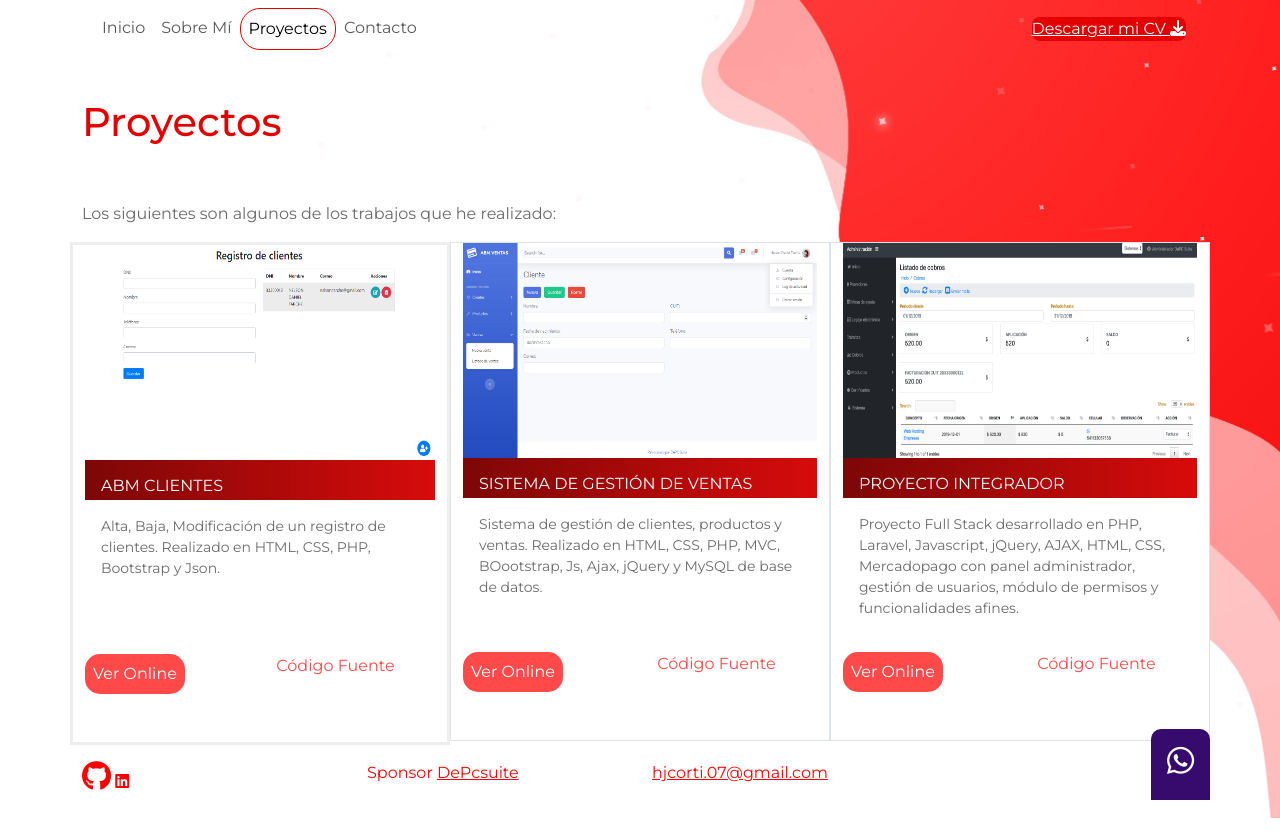
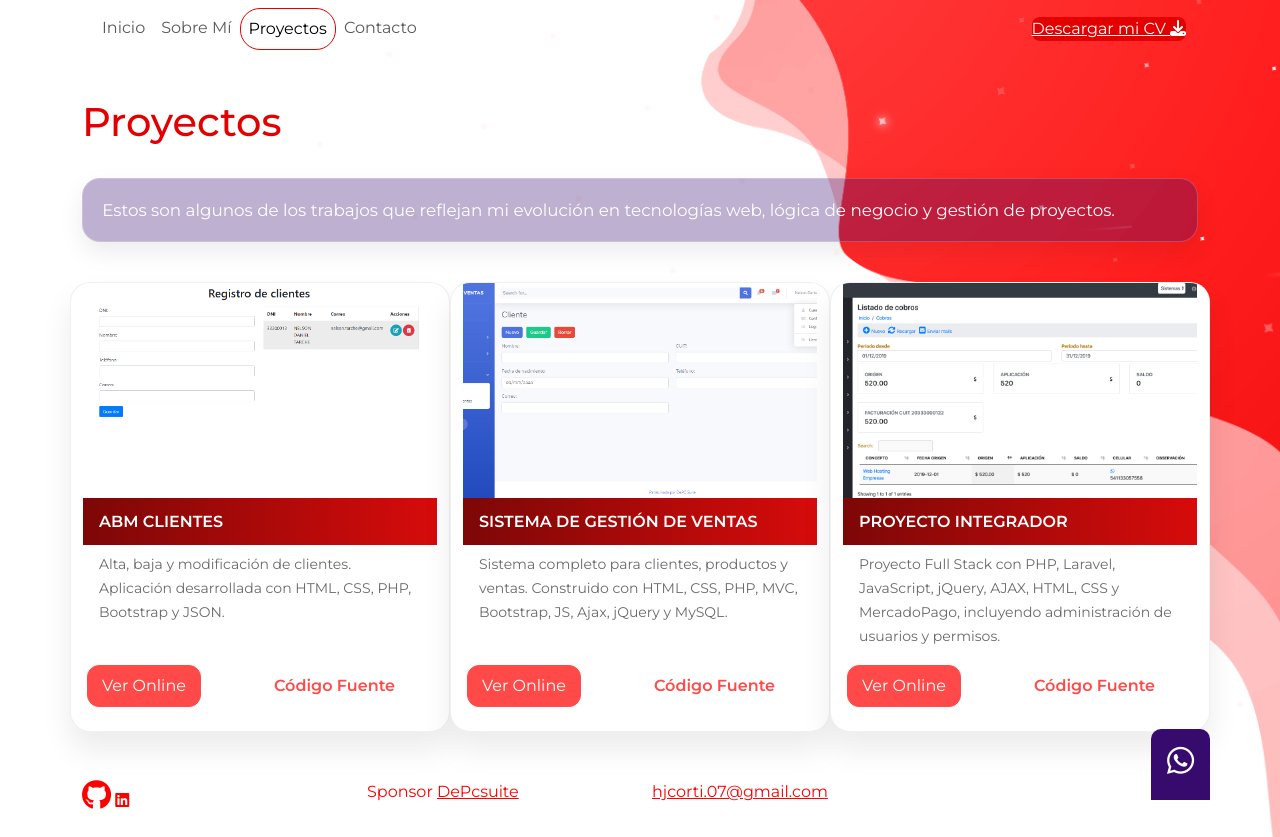
Before and after one commit to hjcorti/portfolio, a PHP site: page /proyectos.html in a window 1280 px wide. Run offline with PHP 8.4, Linux system fonts and the light colour scheme.

Commit message:
actualizacion-septiembre26
pulido con algo de ia

```diff
--- a/css/estilos.css
+++ b/css/estilos.css
@@ -8,10 +8,93 @@ body {
     background-size: cover;
     background-attachment: fixed;
 }
+#contacto main {
+    padding-bottom: 3rem;
+}
+#contacto .contact-intro {
+    color: #ffffff;
+    font-size: 1.05rem;
+    line-height: 1.8;
+    background: rgba(55, 10, 109, 0.45);
+    border: 1px solid rgba(255, 255, 255, 0.25);
+    border-radius: 18px;
+    padding: 1.25rem 1rem;
+    box-shadow: 0 10px 25px rgba(0, 0, 0, 0.08);
+}
+#contacto .contact-form {
+    background: rgba(255, 255, 255, 0.92);
+    border: 1px solid rgba(255, 255, 255, 0.7);
+    border-radius: 22px;
+    padding: 1.5rem;
+    box-shadow: 0 18px 35px rgba(0, 0, 0, 0.12);
+}
+#contacto .contact-form .form-control {
+    border: 1px solid #e7d7f6;
+    border-radius: 14px;
+    padding: 0.8rem 1rem;
+    background-color: #fff;
+}
+#contacto .contact-form .form-control:focus {
+    border-color: #370a6d;
+    box-shadow: 0 0 0 0.2rem rgba(55, 10, 109, 0.15);
+}
+#contacto .contact-form textarea {
+    min-height: 140px;
+    resize: vertical;
+}
+#contacto .btn {
+    padding: 0.75rem 1.6rem;
+    font-weight: 600;
+    letter-spacing: 0.04em;
+}
+#contacto footer .redes-sociales {
+    display: flex;
+    align-items: center;
+    gap: 1rem;
+}
+#contacto footer .redes-sociales a {
+    display: inline-flex;
+    align-items: center;
+    justify-content: center;
+    width: 40px;
+    height: 40px;
+    border-radius: 50%;
+    background-color: rgba(255, 255, 255, 0.12);
+    transition: transform 0.2s ease, background-color 0.2s ease;
+}
+#contacto footer .redes-sociales a:hover {
+    transform: translateY(-2px);
+    background-color: rgba(255, 255, 255, 0.2);
+}
+#contacto footer a {
+    text-decoration: none;
+}
+#contacto footer .fa-linkedin,
+#contacto footer .fa-linkedin-in {
+    color: #ffffff;
+    font-size: 20px;
+}
+#contacto footer .fa-github {
+    font-size: 24px;
+    color: white;
+}
 #proyectos {
     background-image: url("../images/fondo-proyectos.png");
-    background-size: 100%;
+    background-size: cover;
     background-repeat: no-repeat;
+}
+#proyectos main {
+    padding-bottom: 3rem;
+}
+#proyectos .project-intro {
+    color: #ffffff;
+    font-size: 1.05rem;
+    line-height: 1.8;
+    background: rgba(55, 10, 109, 0.32);
+    border: 1px solid rgba(255,255,255,0.2);
+    border-radius: 18px;
+    padding: 1rem 1.2rem;
+    box-shadow: 0 10px 25px rgba(0,0,0,0.08);
 }
 #index {
     background-image: url("../images/fondo-contacto\ \(1\).png");
@@ -140,83 +223,168 @@ div {
 }
 .proyecto {
     background-color: white;
-    border: 3px solid #eee;
+    border: 1px solid rgba(0, 0, 0, 0.06);
+    border-radius: 20px;
+    box-shadow: 0 18px 30px rgba(0, 0, 0, 0.08);
+    overflow: hidden;
+    min-height: 100%;
 }
 .proyecto h2 {
     font-size: 16px;
     text-transform: uppercase;
     color: white;
     background: linear-gradient(90deg, rgba(125, 7, 7, 1) 0%, rgba(215, 11, 11, 1) 100%);
-    font-weight: 400;
-    height: 40px;
+    font-weight: 600;
     width: 100%;
-    padding: 16px;
+    padding: 14px 16px;
+    margin: 0;
 }
-.proyecto img{
+.proyecto img {
     height: 215px;
+    width: 100%;
+    object-fit: cover;
+    display: block;
 }
-.proyecto p{
+.proyecto p {
     font-size: 14px;
-    height: 130px;
+    line-height: 1.7;
+    min-height: 120px;
+    margin-bottom: 0;
 }
-.proyecto{
+.proyecto {
     background-color: white;
 }
 .btn-rojo{
     color: white;
     background-color: #ff4a49;
-    border:1px ;
-    padding: 8px;
+    border:1px solid #ff4a49;
+    padding: 8px 14px;
     text-decoration: none;
+    display: inline-block;
+    border-radius: 12px;
 }
 .btn-rojo:hover {
     color: white;
     background-color: #370a6d;
-    border: 1px;
-    border-radius: 15px;
+    border-color: #370a6d;
+    border-radius: 12px;
 }
 .link-rojo{
     color: #ff4a49;
     text-decoration: none;
+    font-weight: 600;
+}
+.link-rojo:hover {
+    color: #370a6d;
+    text-decoration: underline;
 }
 #index img {
-    height: 400px;
-    overflow: clip;
-    overflow: content-box;
+    height: 350px;
+    transition: transform 0.25s ease, filter 0.25s ease;
+    filter: drop-shadow(0 16px 22px rgba(0, 0, 0, 0.2));
 }
 #index img:hover{
-    height: 450px;
+    transform: translateY(-8px) scale(1.02);
 }
 #index p {
-        color: white;
-        border: 1px solid white;
-        font-weight: 600;
-        border-radius: 20px;
-        font-size: 17px;
-        margin: 0px 0px 16px;
-        padding: 4px 0px;
+    margin: 0px 0px 16px;
+}
+.hero-home {
+    padding-bottom: 2rem;
+}
+.hero-badge {
+    display: inline-block;
+    color: white;
+    border: 1px solid rgba(255, 255, 255, 0.7);
+    background: rgba(255, 255, 255, 0.08);
+    font-weight: 600;
+    border-radius: 999px;
+    font-size: 0.9rem;
+    padding: 0.55rem 1rem;
+    letter-spacing: 0.03em;
+}
+.hero-title {
+    color: white;
+    font-size: clamp(2rem, 4vw, 3.4rem);
+    line-height: 1.1;
+    font-weight: 700;
+    margin: 1rem 0 1rem;
+    text-shadow: 0 4px 18px rgba(0,0,0,0.18);
+}
+.hero-subtitle {
+    color: rgba(255,255,255,0.9);
+    font-size: 1.08rem;
+    line-height: 1.8;
+    max-width: 700px;
+    margin: 0 auto;
 }
 .text-center {
     text-align: center !important;
 }
 .div-cohete {
-    height: 410px;
+    height: 330px;
 }
-.btn-blancoo {
+.btn-blancoo,
+.hero-btn-secondary {
     background-color: white;
     color: #370a6d;
     border-radius: 20px;
+    padding: 0.8rem 1.5rem;
+    font-weight: 600;
+    border: 1px solid rgba(255,255,255,0.8);
+    text-decoration: none;
+}
+.hero-btn-secondary:hover {
+    background-color: #f3ecff;
+    color: #370a6d;
+}
+.hero-btn {
+    padding: 0.8rem 1.5rem;
+    font-weight: 600;
+    text-decoration: none;
 }
 .foto-perfil{
     border-radius: 50%;
 }
+#bio {
+    margin-top: 1rem;
+}
+#bio .bio-card {
+    background: rgba(255, 255, 255, 0.9);
+    border: 1px solid rgba(55, 10, 109, 0.08);
+    border-radius: 24px;
+    box-shadow: 0 18px 35px rgba(0, 0, 0, 0.08);
+    padding: 1.5rem;
+}
+#bio .bio-texto {
+    padding-right: 1.5rem;
+}
+#bio h1 {
+    font-weight: 700;
+    color: #370a6d;
+}
+#bio p {
+    font-size: 1.02rem;
+    line-height: 1.8;
+    margin-bottom: 0.9rem;
+}
 #stack {
     box-sizing: border-box;
     background: linear-gradient(90deg, rgba(125, 7, 7, 1) 0%, rgba(215, 11, 11, 1) 100%);
+    border-radius: 20px;
+    margin-top: 2rem;
+    padding-bottom: 0.5rem;
 }
 #stack .tecnologia {
     background-color: white;
     text-align: center;
+    border-radius: 16px;
+    transition: transform 0.2s ease, box-shadow 0.2s ease;
+    box-shadow: 0 10px 20px rgba(0, 0, 0, 0.08);
+}
+#stack .tecnologia:hover {
+    transform: translateY(-4px);
+    box-shadow: 0 16px 26px rgba(0, 0, 0, 0.12);
 }
 #stack h2 {
     color: rgb(255, 255, 255);
@@ -237,6 +405,18 @@ div {
 #stack .tecnologia i {
     font-size: 60px;
     color: #6A6A6A;
+}
+#laboral .exp-item,
+#academica .estudio-card {
+    background: #fff;
+    border-radius: 18px;
+    border: 1px solid rgba(0, 0, 0, 0.04);
+    box-shadow: 0 12px 25px rgba(0, 0, 0, 0.06);
+    margin-bottom: 1.25rem;
+}
+#academica .estudio-card {
+    margin: 0.35rem;
+    min-height: 100%;
 }
 #idiomas i {
     font-size: 82px;
@@ -264,3 +444,8 @@ div {
     box-sizing: border-box;
     background:#eeeeee;
 }
+.foto-perfil {
+    border-radius: 50%;
+    border: 4px solid rgba(55, 10, 109, 0.18);
+    box-shadow: 0 15px 30px rgba(0, 0, 0, 0.15);
+}
--- a/proyectos.html
+++ b/proyectos.html
@@ -49,80 +49,68 @@
     </header>
     <main class="container">
         <div class="row">
-            <div class="col-12 pt-3 pb-5">
+            <div class="col-12 pt-3 pb-4">
                 <h1>Proyectos</h1>
             </div>
         </div>
-        <div class="row">
+        <div class="row mb-4">
             <div class="col-12">
-                <p>Los siguientes son algunos de los trabajos que he realizado:</p>
+                <p class="project-intro">Estos son algunos de los trabajos que reflejan mi evolución en tecnologías web, lógica de negocio y gestión de proyectos.</p>
             </div>
         </div>
-        <div class="row">
-            <div class="col-sm-4 col-12 mb-3">
-                <div>
-                    <div class="row boder proyecto pb-5">
+        <div class="row g-4">
+            <div class="col-sm-4 col-12">
+                <div class="row proyecto pb-4">
                     <img src="images/abmclientes.png" alt="ABM Clientes" class="img-fluid">
-                        <div>
+                    <div class="col-12">
                         <h2>ABM CLIENTES</h2>
                     </div>
-                        <div>
-                            <p class="py-2 px-3">Alta, Baja, Modificación de un registro de clientes. Realizado en HTML, CSS, PHP,
-                                Bootstrap y
-                                Json.
-                            </p>
+                    <div class="col-12">
+                        <p class="py-2 px-3">Alta, baja y modificación de clientes. Aplicación desarrollada con HTML, CSS, PHP, Bootstrap y JSON.</p>
                     </div>
-                        <div class="row">
+                    <div class="row px-3 mt-auto">
                         <div class="col-6">
                             <a href="#" class="btn btn-rojo">Ver Online</a>
                         </div>
-                            <div class="col-6 text-center">
+                        <div class="col-6 text-center my-auto">
                             <a href="#" class="link-rojo">Código Fuente</a>
                         </div>
                     </div>
                 </div>
             </div>
-            </div>
-            <div class="col-sm-4 col-12 mb-3">
-                <div>
-                    <div class="row border proyecto pb-5">
+            <div class="col-sm-4 col-12">
+                <div class="row proyecto pb-4">
                     <img src="images/abmventas.png" alt="ABM Ventas" class="img-fluid">
                     <div class="col-12">
                         <h2>SISTEMA DE GESTIÓN DE VENTAS</h2>
                     </div>
                     <div class="col-12">
-                            <p class="py-2 px-3">Sistema de gestión de clientes, productos y ventas. Realizado en HTML, CSS, PHP, MVC,
-                                BOootstrap,
-                                Js, Ajax, jQuery y MySQL de base de datos.</P>
+                        <p class="py-2 px-3">Sistema completo para clientes, productos y ventas. Construido con HTML, CSS, PHP, MVC, Bootstrap, JS, Ajax, jQuery y MySQL.</p>
                     </div>
-                        <div class="row">
+                    <div class="row px-3 mt-auto">
                         <div class="col-6">
                             <a href="#" class="btn btn-rojo">Ver Online</a>
                         </div>
-                            <div class="col-6 text-center">
+                        <div class="col-6 text-center my-auto">
                             <a href="#" class="link-rojo">Código Fuente</a>
                         </div>
                     </div>
                 </div>
             </div>
-            </div>
-            <div class="col-sm-4 col-12 mb-3">
-                <div class="row border proyecto pb-5">
+            <div class="col-sm-4 col-12">
+                <div class="row proyecto pb-4">
                     <img src="images/proyecto-integrador.png" alt="Proyecto Integrador" class="img-fluid">
                     <div class="col-12">
                         <h2>PROYECTO INTEGRADOR</h2>
                     </div>
                     <div class="col-12">
-                        <p class="py-2 px-3">Proyecto Full Stack desarrollado en PHP, Laravel, Javascript, jQuery, AJAX, HTML, CSS,
-                            Mercadopago
-                            con panel administrador, gestión de usuarios, módulo de permisos y funcionalidades afines.
-                        </p>
+                        <p class="py-2 px-3">Proyecto Full Stack con PHP, Laravel, JavaScript, jQuery, AJAX, HTML, CSS y MercadoPago, incluyendo administración de usuarios y permisos.</p>
                     </div>
-                    <div class="row">
+                    <div class="row px-3 mt-auto">
                         <div class="col-6">
                             <a href="#" class="btn btn-rojo">Ver Online</a>
                         </div>
-                        <div class="col-6 text-center">
+                        <div class="col-6 text-center my-auto">
                             <a href="#" class="link-rojo">Código Fuente</a>
                         </div>
                     </div>
```
Also changed, not shown: contacto.html (+23 -28 lines), index.html (+11 -9 lines), sobre-mi.html (+16 -16 lines), images/Coloriage-Lapin-Kawaii-sur-un-Nuage.jpg (deleted), images/Coloriage-Licorne-et-Etoiles.jpg (deleted), images/MVT-Logo.png (deleted), images/dibujo_pikachu_sentado_sonriente_de_frente_pokemon_imprimir_colorear.jpg (deleted), images/dibujos-animados-conejo-oveja-gato-perro-burro-vector-aislado-estilo-plano_566661-18601.jpg (deleted), images/dibujos-para-colorear-para-ninos-perros-22871.jpeg (deleted), images/mi-librito-para-colorear-especial-super-mario-40-paginas-destacada.jpg (deleted), images/paginas-colorear-conejo-sentado-tronco-mariposa-volando-encima-generativa-ai_733139-183333.jpg (deleted). Lines whose indentation alone changed are shown as unchanged.
